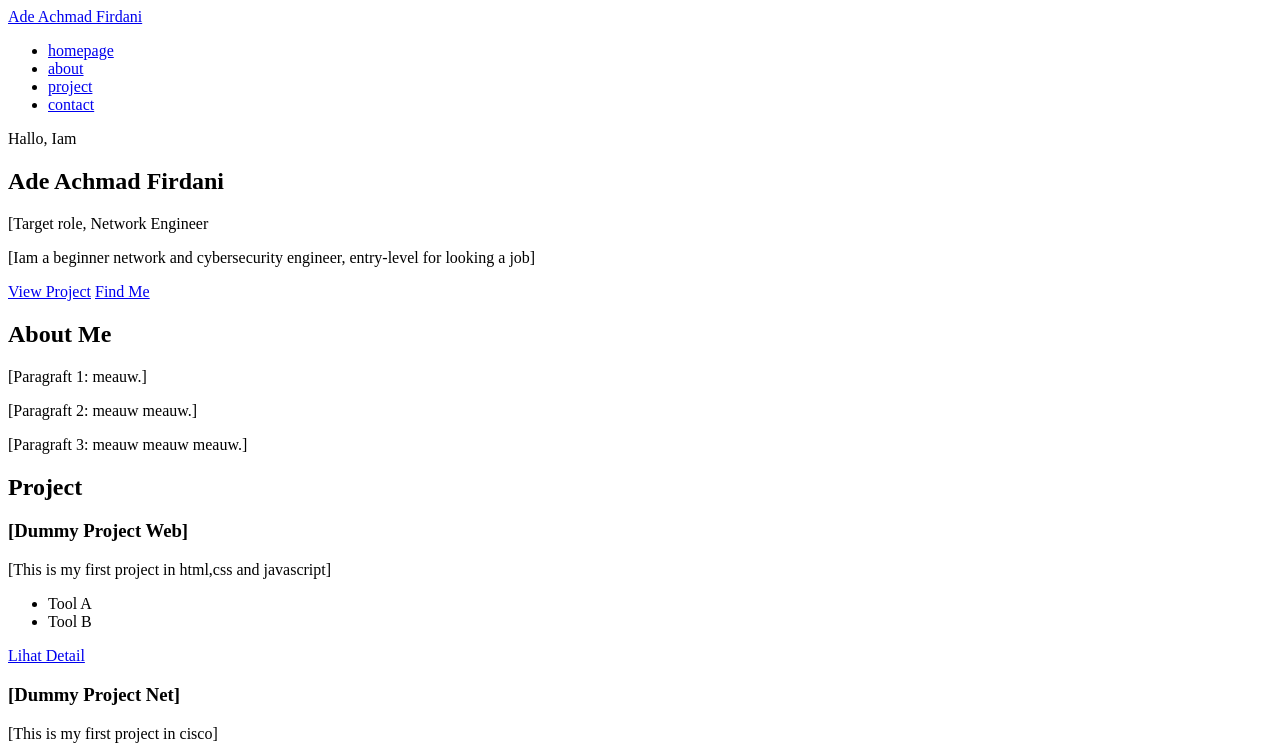
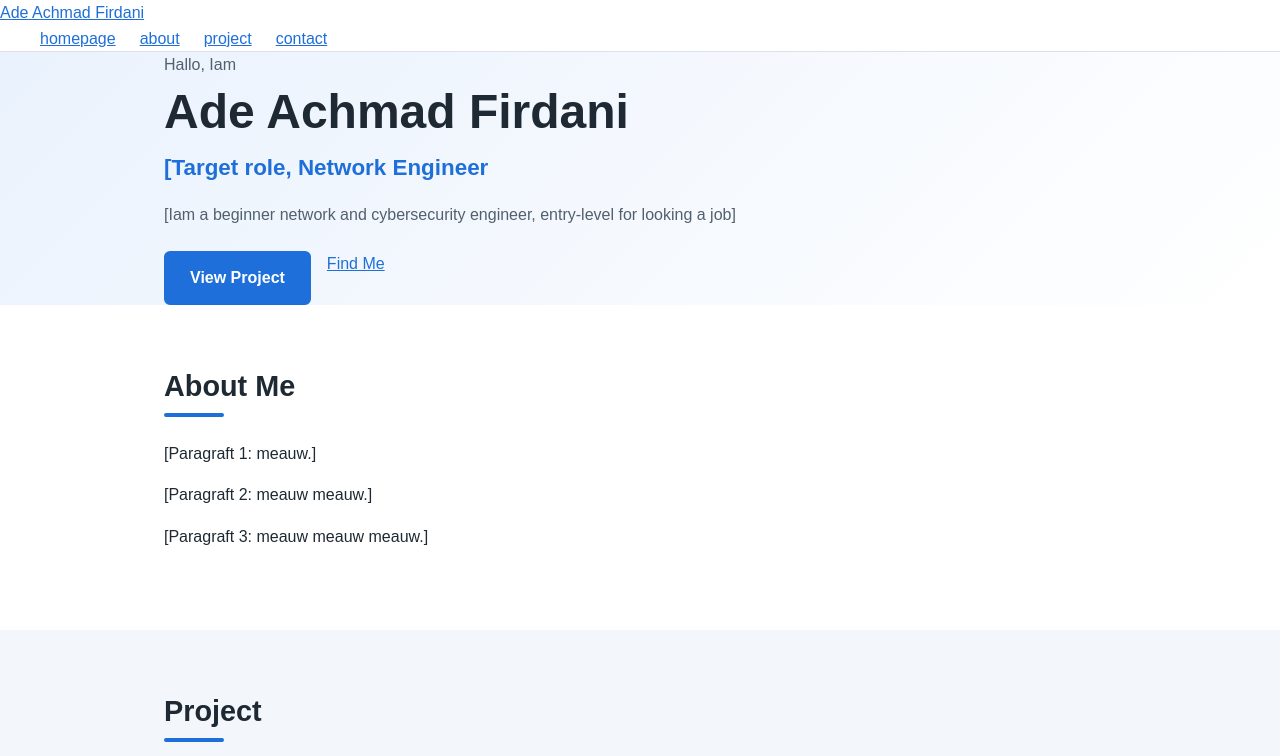
Before and after one commit to adfirdann/adfirdann.github.io, a plain HTML site: page index.html in a window 1280 px wide. Shown: the top 756 px of the page. Drawn offline with Linux system fonts and the light colour scheme.

Commit message:
Add CSS to the portfolio page

```diff
--- a/css/style.css
+++ b/css/style.css
@@ -0,0 +1,227 @@
+/*========= 1. Dasr =======*/
+:root {
+    --color-primery: #1e6fd9;
+    --color-primery-dark: #154c96;
+    --color-teks: #1f2933;
+    --color-teks-dim: #52606d;
+    --color-background: #ffffff;
+    --color-background-alt: #f3f6fa;
+    --color-border: #d9e2ec;
+}
+
+* {
+    box-sizing: border-box;
+    margin: 0;
+    pudding: 0;
+}
+
+html {
+    scroll-behavior: smooth;
+    scroll-padding-top: 70px;
+}
+
+body {
+    font-family: Arial, Arial, Helvetica, sans-serif;
+    color: var(--color-teks);
+    background: var(--color-background);
+    line-height: 1.6;
+}
+
+/*======= 2. General layout =======*/
+
+.container {
+    max-width: 1000px;
+    margin: 0 auto;
+    padding: 0 1.5rem;
+}
+
+a {
+    color: var(--color-primery);
+}
+
+h1, h2, h3 {
+    line-height: 1.25;
+}
+
+p {
+    margin-bottom: 1rem;
+}
+
+.section {
+    padding: 4rem 0;
+}
+
+.section-alt {
+    background: var(--color-background-alt);
+}
+
+.section-title {
+    font-size: 1.8rem;
+    margin-bottom: 1.5rem;
+}
+
+.section-title::after {
+    content: "";
+    display: block;
+    width: 60px;
+    height: 4px;
+    background: var(--color-primery);
+    margin-top: 0.5rem;
+    border-radius: 2px;
+}
+
+/*======= 3. Header & Navigation ========*/
+
+.site-header {
+    position: sticky;
+    top: 0;
+    z-index: 100;
+    background: var(--color-background);
+    border-bottom: 1px solid var(--color-border);
+}
+
+.nav-links {
+    display: flex;
+    gap: 1.5rem;
+    list-style: none;
+}
+
+.nav-links a:hover {
+    color: var(--color-primery);
+}
+
+/*======= 4. Hero & Button =======*/
+
+.hero {
+    padding: Grem 0 5rem;
+    background: linear-gradient(135deg, #eaf2fd, #ffffff);
+}
+
+.hero-greeting {
+    color: var(--color-teks-dim);
+    margin-bottom: 0.25rem;
+}
+
+.hero h1 {
+    font-size: 3rem;
+}
+
+.hero-role {
+    font-size: 1.4rem;
+    color: var(--color-primery);
+    font-weight: bold;
+    margin: 0.5rem 0 1rem;
+}
+
+.hero-description {
+    max-width: 600px;
+    color: var(--color-teks-dim);
+}
+
+.hero-button {
+    margin-top: 1.5rem;
+    display: flex;
+    gap: 1rem;
+    flex-wrap: wrap;
+}
+
+.btn {
+    display: inline-block;
+    padding: 0.75rem 1.5rem;
+    background: var(--color-primery);
+    color: #ffffff;
+    text-decoration: none;
+    font-weight: bold;
+    border-radius: 6px;
+    border: 2px solid var(--color-primery);
+}
+
+.btn-hover {
+    background: var(--color-primery-dark);
+    border-color: var(--color-primery-dark);
+}
+
+.btn-outline {
+    background: transparent;
+    color: var(--color-primery);
+}
+
+.btn-outline:hover {
+    color: #ffffff;
+}
+
+/*======= 5. Project =======*/
+
+.project-grid {
+  display: grid;
+  grid-template-columns: repeat(auto-fit, minmax(260px, 1fr));
+  gap: 1.5rem;
+}
+
+.card {
+  background: var(--color-background);
+  border: 1px solid var(--color-border);
+  border-radius: 8px;
+  padding: 1.5rem;
+  transition: transform 0.2s, box-shadow 0.2s;
+}
+
+.card:hover {
+  transform: translateY(-4px);
+  box-shadow: 0 8px 20px rgba(0, 0, 0, 0.08);
+}
+
+.card h3 {
+  margin-bottom: 0.5rem;
+}
+
+.card p {
+  color: var(--color-teks-dim);
+}
+
+.tags {
+  list-style: none;
+  display: flex;
+  flex-wrap: wrap;
+  gap: 0.5rem;
+  margin-bottom: 1rem;
+}
+
+.tags li {
+  background: #e3eefc;
+  color: var(--color-primery-dark);
+  font-size: 0.8rem;
+  padding: 0.2rem 0.6rem;
+  border-radius: 999px;
+}
+
+.card-link {
+  font-weight: bold;
+  text-decoration: none;
+}
+
+.card-link:hover {
+  text-decoration: underline;
+}
+
+/*======= 6. Contact & footer =======*/
+
+.contact-list {
+  list-style: none;
+}
+
+.contact-list li {
+  margin-bottom: 0.5rem;
+}
+
+.site-footer {
+  background: #1f2933;
+  color: #cbd2d9;
+  padding: 1.5rem 0;
+  text-align: center;
+  font-size: 0.9rem;
+}
+
+.site-footer p {
+  margin: 0;
+}
--- a/index.html
+++ b/index.html
@@ -5,6 +5,10 @@
     <meta name="viewport" content="width=device-width, initial-scale=1.0">
     <meta name="describtion" content="Portfolio Ade Achmad Firdani, Entry-level Networking and Cybersecurity.">
     <title>Ade Achmad Firdani | Portfolio</title>
+    <link rel="preconnect" href="https://fonts.googleapis.com">
+    <link rel="preconnect" href="https://fonts.gstatic.com" crossorigin>
+    <link href="https://fonts.googleapis.com/css2?family=Inter:wght@400;700&display=swap" rel="stylesheet">
+
     <link rel="stylesheet" href="css/style.css">
 </head>
 <body>
```
